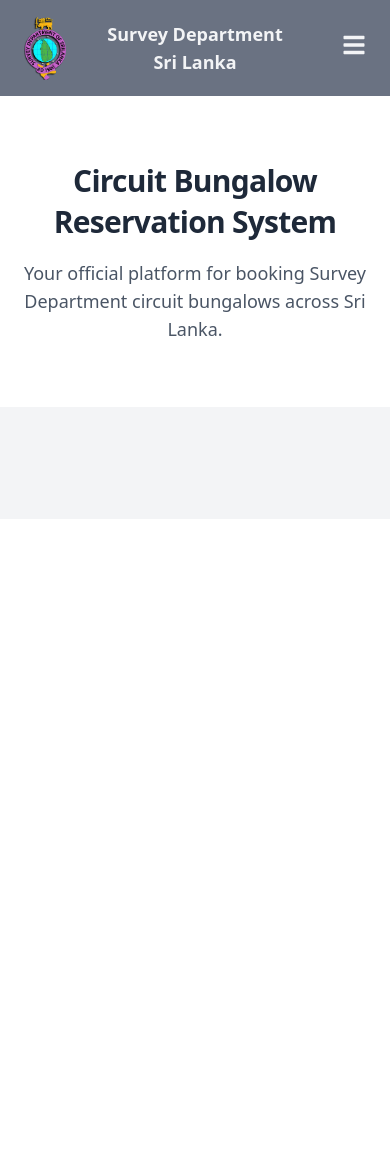
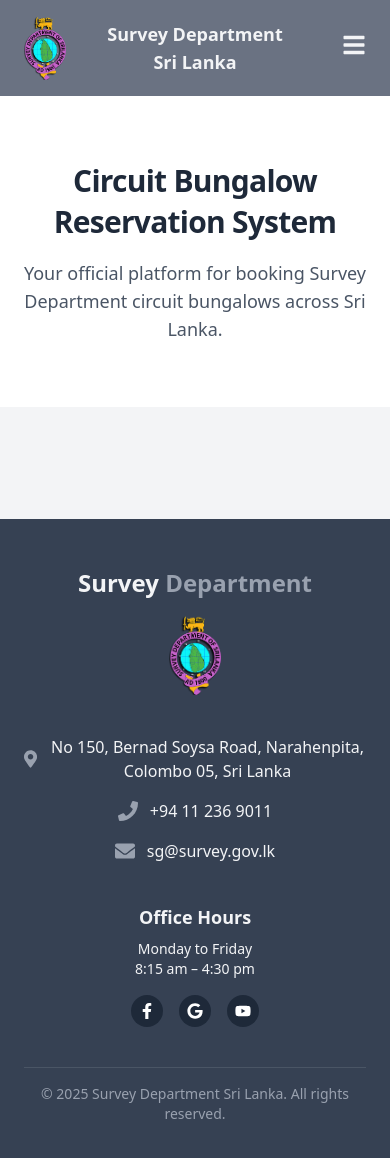
Before and after one commit to ThashmikaRathnayake/Circuit-Bungalows-Booking-System, a React (Vite) app in the folder frontend/: page / in a window 390 px wide. Shown: the top 1158 px of the page. Before the commit the page ends 844 px from the top, so only its background shows below. Built offline with nearby package versions, Linux system fonts and the light colour scheme; grey boxes are pictures that could not be loaded.

Commit message:
feat: implement a responsive footer

```diff
--- /dev/null
+++ b/frontend/src/components/Footer.jsx
@@ -0,0 +1,90 @@
+import React from "react";
+import {
+    FaFacebookF,
+    FaGoogle,
+    FaYoutube,
+    FaMapMarkerAlt,
+    FaPhone,
+    FaEnvelope,
+} from "react-icons/fa";
+import surveyLogo from "../assets/surveylogo.png";
+
+const Footer = () => {
+    return (
+        <footer className="bg-gray-700 text-gray-100 px-6 md:px-16 lg:px-24 py-12">
+            <div className="grid grid-cols-1 md:grid-cols-3 gap-10 md:gap-16">
+
+                {/* Left Section */}
+                <div className="flex flex-col items-center md:items-start text-center md:text-left">
+                    <h3 className="text-2xl md:text-3xl font-bold inline-block">
+                        Survey<span className="text-gray-400"> Department</span>
+                    </h3>
+                    <div className="mt-4 inline-block ml-0 md:ml-[100px]">
+                        <img
+                            src={surveyLogo}
+                            alt="Survey Logo"
+                            className="h-20 w-auto"
+                        />
+                    </div>
+                </div>
+
+                {/* Center Section */}
+                <div className="flex flex-col justify-center space-y-4 text-center md:text-left md:ml-20">
+                    <div className="flex items-center justify-center md:justify-start">
+                        <FaMapMarkerAlt className="mr-3 text-xl text-gray-400" />
+                        <p>No 150, Bernad Soysa Road, Narahenpita, Colombo 05, Sri Lanka</p>
+                    </div>
+                    <div className="flex items-center justify-center md:justify-start">
+                        <FaPhone className="mr-3 text-xl text-gray-400" />
+                        <p>+94 11 236 9011</p>
+                    </div>
+                    <div className="flex items-center justify-center md:justify-start">
+                        <FaEnvelope className="mr-3 text-xl text-gray-400" />
+                        <p>sg@survey.gov.lk</p>
+                    </div>
+                </div>
+
+                {/* Right Section */}
+                <div className="flex flex-col items-center md:items-end text-center md:text-right md:mr-10">
+                    <p className="font-semibold mb-2 text-lg">Office Hours</p>
+                    <p className="mb-4 text-sm md:text-base">
+                        Monday to Friday <br /> 8:15 am – 4:30 pm
+                    </p>
+                    <div className="flex space-x-4">
+                        <a
+                            href="https://web.facebook.com/survey.gov.lk/?_rdc=1&_rdr"
+                            target="_blank"
+                            rel="noopener noreferrer"
+                            className="p-2 bg-gray-800 rounded-full text-white hover:bg-green-500 transition"
+                        >
+                            <FaFacebookF />
+                        </a>
+                        <a
+                            href="https://www.survey.gov.lk/"
+                            target="_blank"
+                            rel="noopener noreferrer"
+                            className="p-2 bg-gray-800 rounded-full text-white hover:bg-green-500 transition"
+                        >
+                            <FaGoogle />
+                        </a>
+                        <a
+                            href="https://www.youtube.com/channel/UC8aurmZ_wN2lYoGUeZzFesQ"
+                            target="_blank"
+                            rel="noopener noreferrer"
+                            className="p-2 bg-gray-800 rounded-full text-white hover:bg-green-500 transition"
+                        >
+                            <FaYoutube />
+                        </a>
+                    </div>
+                </div>
+            </div>
+
+            {/* Bottom Line */}
+            <div className="mt-10 border-t border-gray-600 pt-4 text-center text-sm text-gray-400">
+                © {new Date().getFullYear()} Survey Department Sri Lanka. All rights reserved.
+            </div>
+        </footer>
+    );
+};
+
+export default Footer;
--- a/frontend/src/pages/Homepage.jsx
+++ b/frontend/src/pages/Homepage.jsx
@@ -1,6 +1,7 @@
 import React from 'react'
 import ImageCarousel from '../components/ImageCarousel'
 import Navbar from '../components/Navbar'
+import Footer from '../components/Footer'
 
 const Homepage = () => {
   return (
@@ -15,6 +16,7 @@
         </p>
       </div>
         <ImageCarousel/>
+        <Footer/>
     </div>
   )
 }
```
